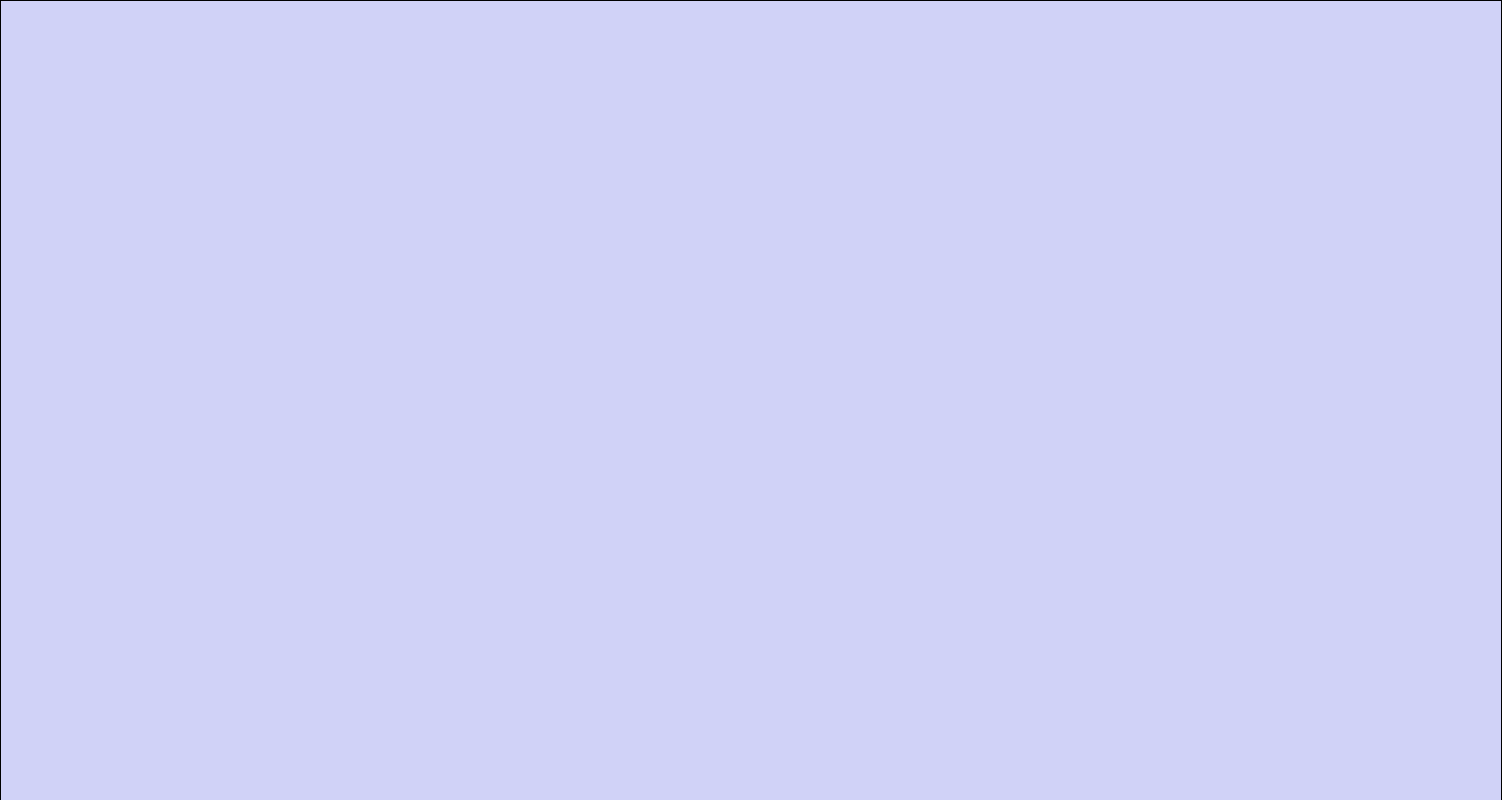
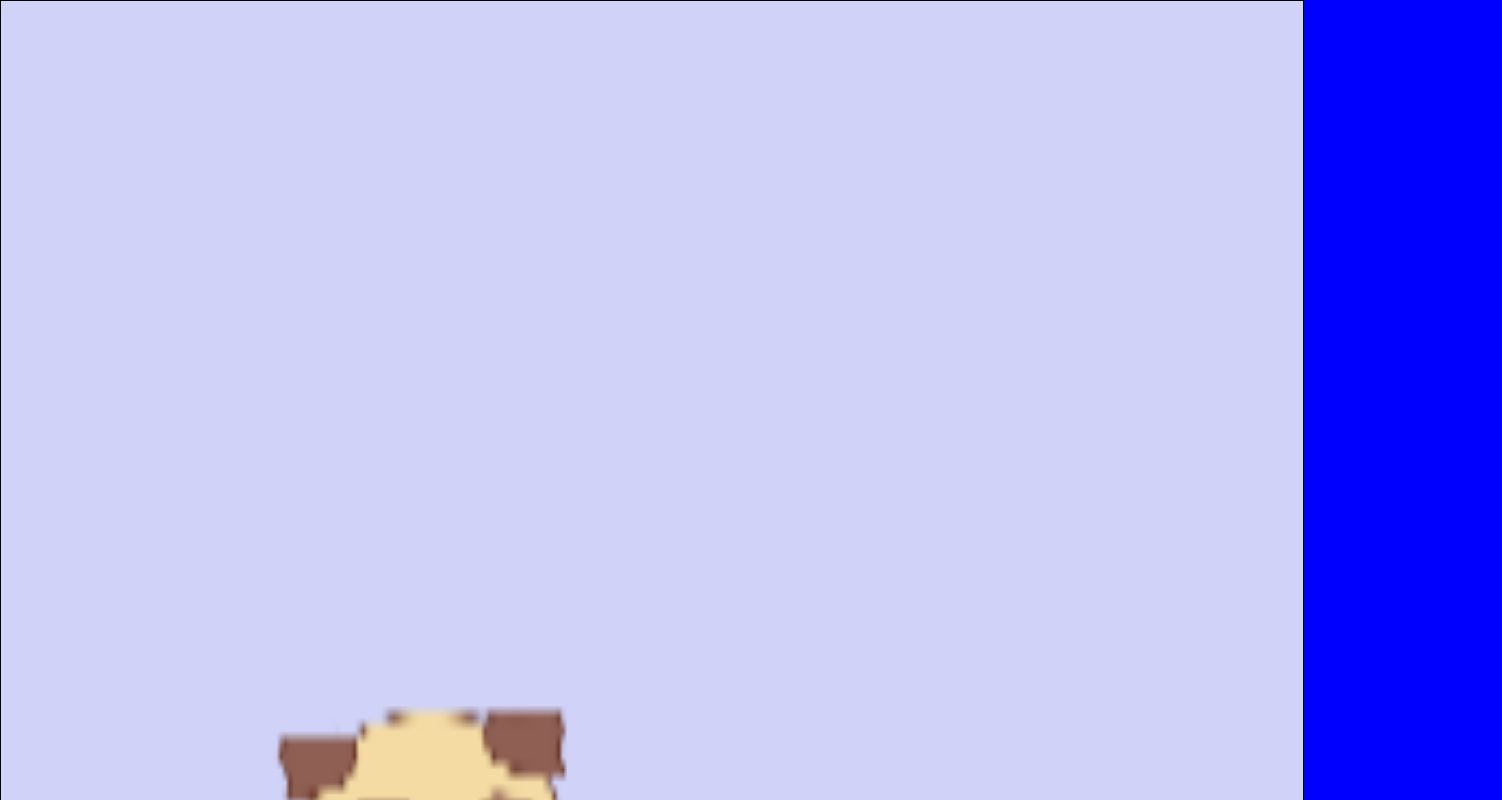
Before and after one commit to carlosarango97/BouncyPup, a plain HTML site: page index.html in a window 1280 px wide. Shown: the top 800 px of the page, 1502 px wide, since content can reach past the window. Drawn offline with Linux system fonts and the light colour scheme.

Commit message:
Size screen

```diff
--- a/css/main.css
+++ b/css/main.css
@@ -7,8 +7,8 @@ html, body{
 /* Identifiers */
 
 #level-1-canvas{
-    width: 1500px;
-    height: 2200px;
+    width: 1302px;
+    height: 1937px;
     border: 1px solid #000000;
     display: block;
     margin: 0;
```
